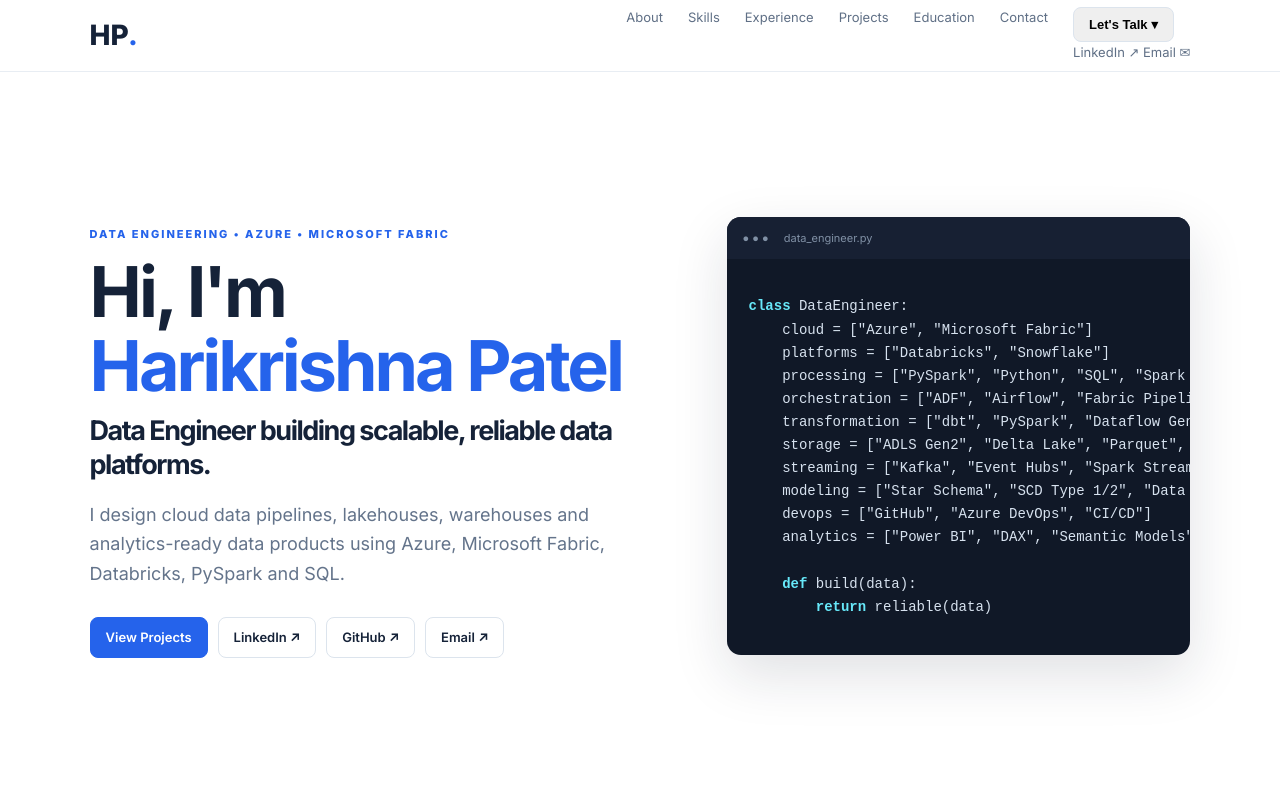
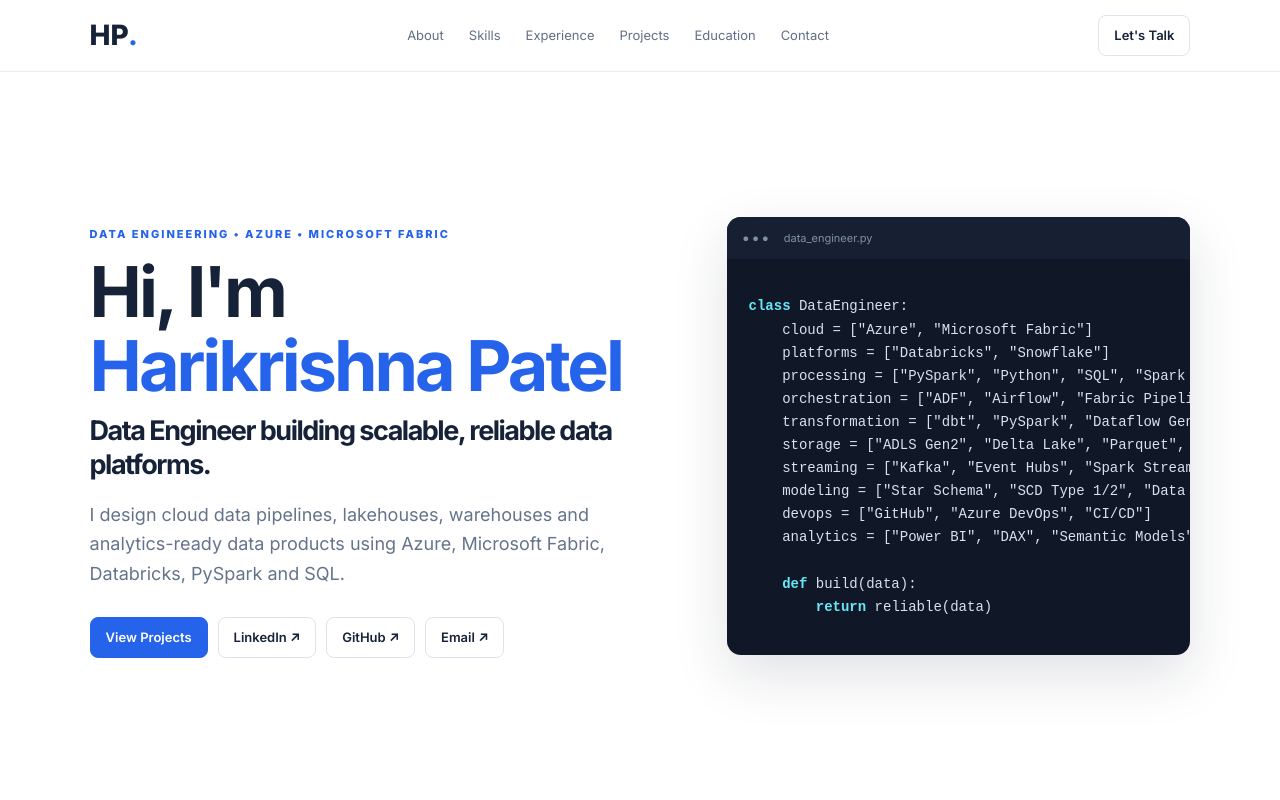
Before and after one commit to HariPatel1801/haripatel1801.github.io, a plain HTML site: page index.html in a window 1280 px wide. Shown: the top 800 px of the page. Drawn offline with Linux system fonts and the light colour scheme.

Commit message:
Update index.html

```diff
--- a/index.html
+++ b/index.html
@@ -10,24 +10,7 @@
 <body>
 <header><a class="logo" href="#home">HP<span>.</span></a><nav>
 <a href="#about">About</a><a href="#skills">Skills</a><a href="#experience">Experience</a><a href="#projects">Projects</a><a href="#education">Education</a><a href="#contact">Contact</a>
-<!-- </nav><a class="navbtn" href="mailto:harikrishnapatel.ca@gmail.com">Let's Talk</a> -->
-<div class="talk-menu">
-    <button class="navbtn talk-btn" type="button">
-        Let's Talk ▾
-    </button>
-
-    <div class="talk-dropdown">
-        <a href="https://www.linkedin.com/in/harikrishnapatel2003"
-           target="_blank"
-           rel="noopener noreferrer">
-            LinkedIn ↗
-        </a>
-
-        <a href="mailto:harikrishnapatel.ca@gmail.com">
-            Email ✉
-        </a>
-    </div>
-</div>
+</nav><a class="navbtn" href="mailto:harikrishnapatel.ca@gmail.com">Let's Talk</a>
 </header>
 
 <section id="home" class="hero">
```
